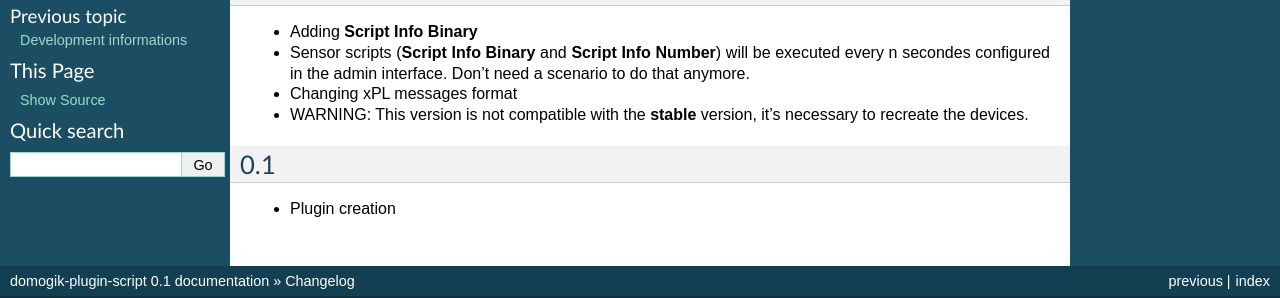
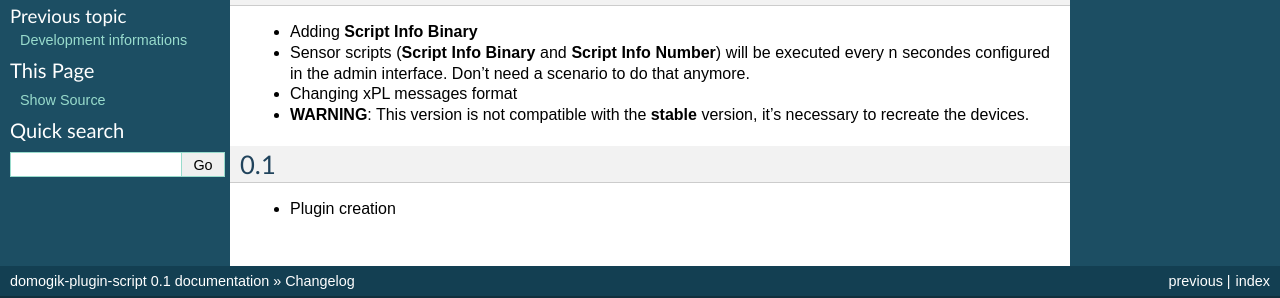
Before and after one commit to vdomos/domogik-plugin-script, a Sphinx documentation site: the page built from docs/changelog.txt, in a window 1280 px wide. Shown: the part 127-425 px from the top of the page. Built offline with Sphinx 7.4.7, drawn with Linux system fonts in a browser that asks for light colours.

Commit message:
Doc Update

```diff
--- a/docs/changelog.txt
+++ b/docs/changelog.txt
@@ -8,7 +8,7 @@
 * Adding **Script Info Binary**
 * Sensor scripts (**Script Info Binary** and **Script Info Number**) will be executed every n secondes configured in the admin interface. Don't need a scenario to do that anymore.
 * Changing xPL messages format
-* WARNING: This version is not compatible with the **stable** version, it's necessary to recreate the devices.
+* **WARNING**: This version is not compatible with the **stable** version, it's necessary to recreate the devices.
 
 
 0.1
```
